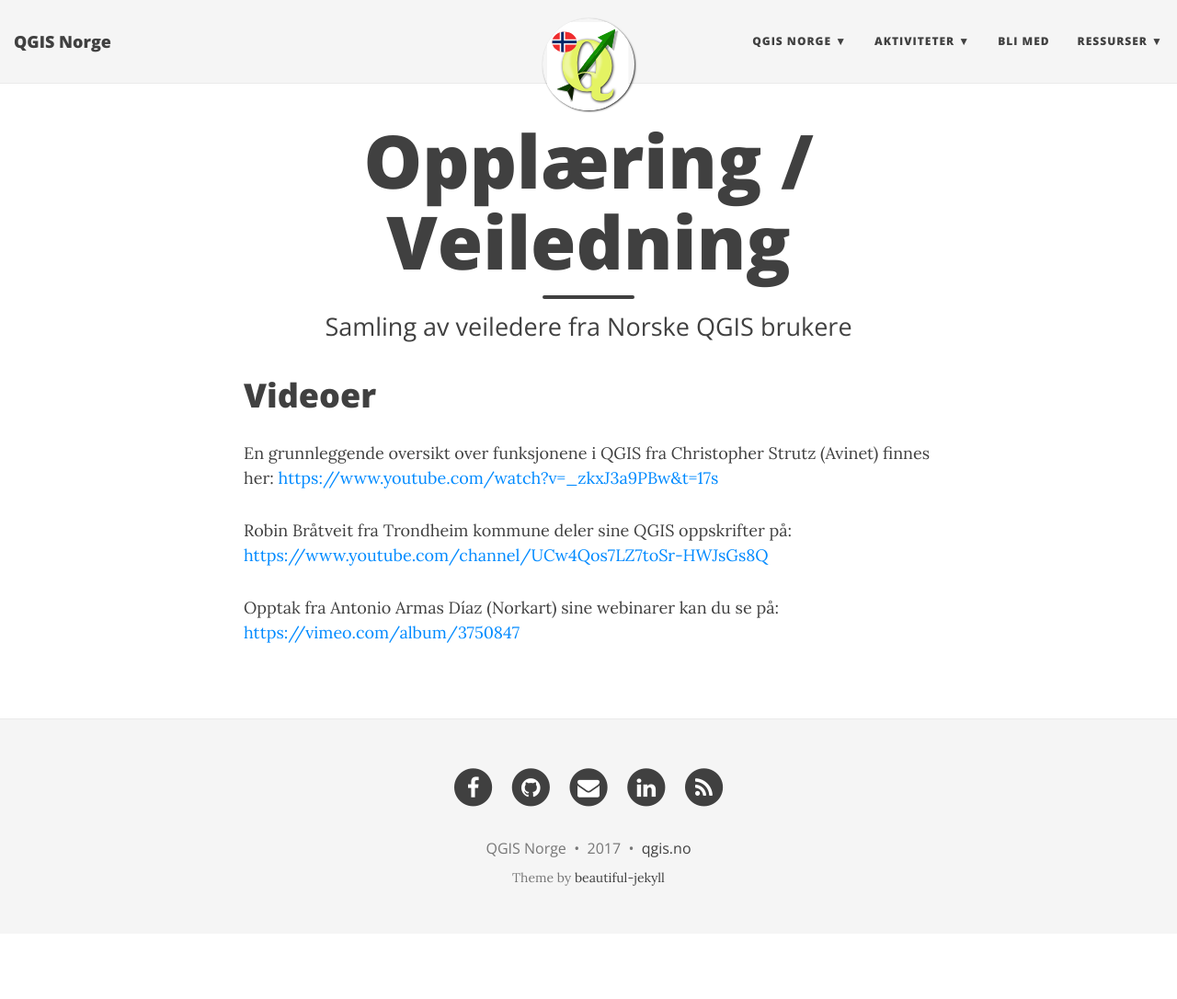
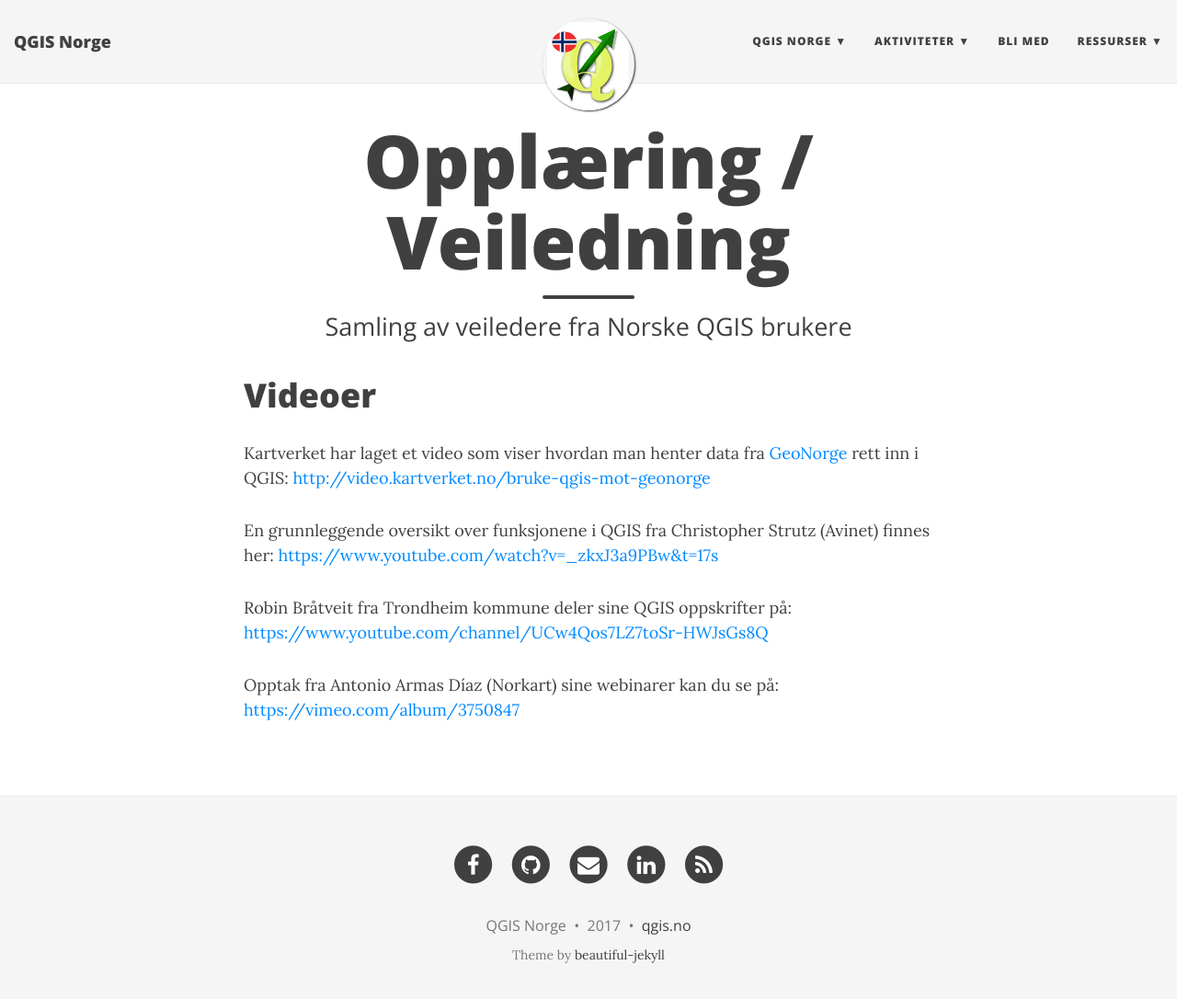
Before and after one commit to qgisnorge/qgisnorge.github.io, a Jekyll site: the page built from veiledning.md, in a window 1280 px wide and 1099 px high. Shown: the top 1086 px of the window at 92% size. Built offline with Jekyll 4.4.1, drawn with Linux system fonts in a browser that asks for light colours; nearby versions of some CDN libraries.

Commit message:
legg til "Bruke QGIS mot GeoNorge"

```diff
--- a/veiledning.md
+++ b/veiledning.md
@@ -5,6 +5,9 @@
 ---
 
 # Videoer
+
+Kartverket har laget et video som viser hvordan man henter data fra [GeoNorge](https://www.geonorge.no) rett inn i QGIS:
+[http://video.kartverket.no/bruke-qgis-mot-geonorge](http://video.kartverket.no/bruke-qgis-mot-geonorge)
 
 En grunnleggende oversikt over funksjonene i QGIS fra Christopher Strutz (Avinet) finnes her:
 [https://www.youtube.com/watch?v=_zkxJ3a9PBw&t=17s](https://www.youtube.com/watch?v=_zkxJ3a9PBw&t=17s)
```
